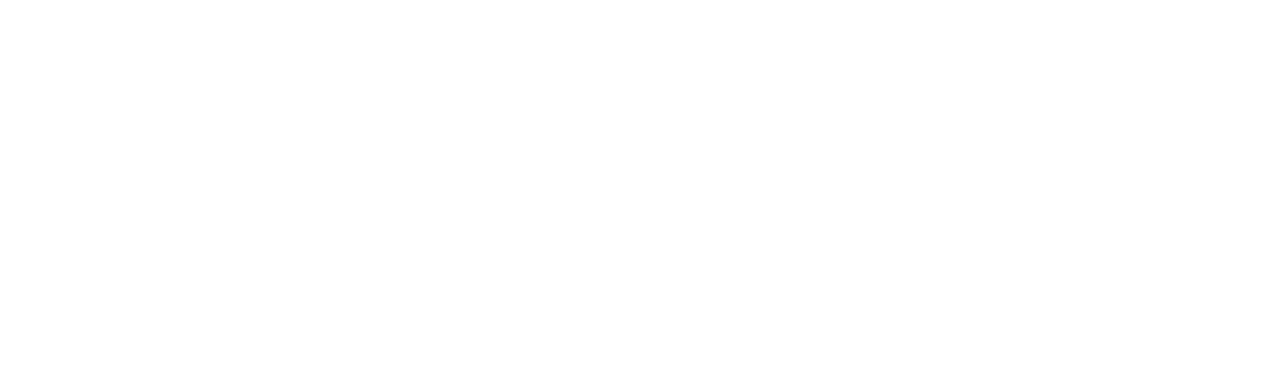
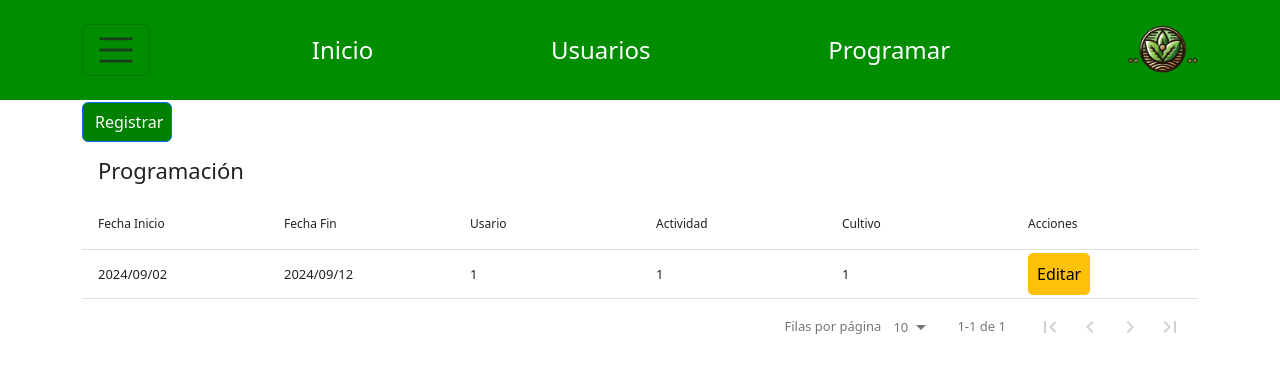
Before and after one commit to Sharit-Vargas07/Atomic, a React (Vite) app in the folder FronendAgroRegister/: page /programacion in a window 1280 px wide. Before the commit this address had no page. Shown: the top 372 px of the page. Built offline with nearby package versions, Linux system fonts and the light colour scheme.

Commit message:
archivo programacion

```diff
--- a/FronendAgroRegister/src/App.jsx
+++ b/FronendAgroRegister/src/App.jsx
@@ -12,6 +12,7 @@
 import { Olvidopasstree } from './pages/OlvidoContrase.jsx';
 import Usuario from './pages/Usuarios.jsx';
 import Reportes from './pages/Reportes.jsx';
+import Programacion from './pages/Programacion.jsx';
 
 
 function App() {
@@ -32,6 +33,7 @@
           <Route path="/Soport" element={<Soporte />} />
           <Route path="/dashboard" element={<Dashboardkev />} />
           <Route path="/reportes" element={<Reportes />} />
+          <Route path="/programacion" element={<Programacion />} />
 
         </Routes>
 
--- a/FronendAgroRegister/src/components/moleculas/Header/NavbarHeader.jsx
+++ b/FronendAgroRegister/src/components/moleculas/Header/NavbarHeader.jsx
@@ -12,7 +12,7 @@
       </button>
       <a className="navbar-brand text-white fs-4 active" href="/dashboard">Inicio</a>
       <a className="navbar-brand text-white fs-4 active" href="/usuarios">Usuarios</a>
-      <a className="navbar-brand text-white fs-4 active" href="#">Programar</a>
+      <a className="navbar-brand text-white fs-4 active" href="/programacion">Programar</a>
       <Image style={{ width: "70px", height: "50px" }} />
     </div>
   </nav>
--- /dev/null
+++ b/FronendAgroRegister/src/pages/Programacion.jsx
@@ -0,0 +1,176 @@
+import React, { useState } from "react";
+import Botones from "../components/atomos/Botones";
+import { Datatable } from "../components/moleculas/Datatable";
+import ModalRecuRegeContrasenia from "../components/organismos/Modal";
+import Header from "../components/organismos/Header/Header";
+import Formulario from '../components/organismos/Formulario.jsx';
+
+function Programacion() {
+  const [showRegistroModal, setShowRegistroModal] = useState(false);
+  const [showActualizacionModal, setShowActualizacionModal] = useState(false);
+  const [registroFormData, setRegistroFormData] = useState({
+    fecha_inicio: "",
+    fecha_fin: "",
+    Usuario: "",
+    Actividad: "",
+    cultivo: ""
+  });
+  const [actualizacionFormData, setActualizacionFormData] = useState({
+    fecha_inicio: "",
+    fecha_fin: "",
+    Usuario: "",
+    Actividad: "",
+    Ciltivo: ""
+  });
+
+  const handleOpenRegistroModal = () => {
+    setShowRegistroModal(true);
+  };
+
+  const handleCloseRegistroModal = () => {
+    setShowRegistroModal(false);
+  };
+
+  const handleOpenActualizacionModal = () => {
+    setShowActualizacionModal(true);
+  };
+
+  const handleCloseActualizacionModal = () => {
+    setShowActualizacionModal(false);
+  };
+
+  const handleRegistroFormSubmit = (event) => {
+    event.preventDefault();
+    console.log("Datos de registro:", registroFormData);
+    setRegistroFormData({
+        fecha_inicio: "",
+        fecha_fin: "",
+        Usuario: "",
+        Actividad: "",
+        cultivo: ""
+    });
+    handleCloseRegistroModal();
+  };
+
+  const handleActualizacionFormSubmit = (event) => {
+    event.preventDefault();
+    console.log("Datos de actualización:", actualizacionFormData);
+    setActualizacionFormData({
+        fecha_inicio: "",
+        fecha_fin: "",
+        Usuario: "",
+        Actividad: "",
+        cultivo: ""
+    });
+    handleCloseActualizacionModal();
+  };
+
+  const camposRegistro = [
+    { name: "fecha_inicio", placeholder: "Fecha Inicio", type: "date" },
+    { name: "fecha_fin", placeholder: "Fecha Fin", type: "date" },
+    { name: "usuario", placeholder: "Usario", type: "number" },
+    { name: "Actividad", placeholder: "Actividad", type: "number" },
+    { name: "cultivo", placeholder: "Cultivo", type: "number" }
+  ];
+
+  const camposActualizacion = [
+    { name: "fecha_inicio", placeholder: "Fecha Inicio", type: "date" },
+    { name: "fecha_fin", placeholder: "Fecha Fin", type: "date" },
+    { name: "usuario", placeholder: "Usario", type: "number" },
+    { name: "Actividad", placeholder: "Actividad", type: "number" },
+    { name: "cultivo", placeholder: "Cultivo", type: "number" }
+  ];
+
+  const columns = [
+    {
+      name: "Fecha Inicio",
+      selector: (row) => row.fecha_inicio,
+      sortable: true,
+    },
+    {
+      name: "Fecha Fin",
+      selector: (row) => row.fecha_fin,
+      sortable: true,
+    },
+    {
+      name: "Usario",
+      selector: (row) => row.Usuario,
+      sortable: true,
+    },
+    {
+      name: "Actividad",
+      selector: (row) => row.Actividad,
+      sortable: true,
+    },
+
+    {
+        name: "Cultivo",
+        selector: (row) => row.cultivo,
+        sortable: true,
+      },
+    {
+      name: "Acciones",
+      cell: (row) => (
+        <button
+          className="btn btn-warning p-2 rounded-lg text-sm font-bold"
+          type="button"
+          onClick={() => handleOpenActualizacionModal()}
+        >
+          Editar
+        </button>
+      ),
+    },
+  ];
+
+  const data = [
+    {
+        fecha_inicio: "2024/09/02",
+        fecha_fin: "2024/09/12",
+        Usuario: "1",
+        Actividad: "1",
+        cultivo: "1"
+    },
+
+  ];
+
+  return (
+    <div style={{ marginTop: "8%" }}>
+      <Header />
+      <div className="container mt-5">
+      <Botones children="Registrar" onClick={() => handleOpenModal("Registrar")} />
+        <Datatable columns={columns} data={data} title="Programación" />
+      </div>
+
+      {/* Modal de Registro */}
+      <ModalRecuRegeContrasenia
+        mostrar={showRegistroModal}
+        cerrarModal={handleCloseRegistroModal}
+        titulo="Registro"
+      >
+        <Formulario
+          campos={camposRegistro}
+          onSubmit={handleRegistroFormSubmit}
+          className="form-registro"
+        />
+    <div className="container mt-5">
+      <Botones children="Registrar" onClick={() => handleOpenModal("Editar")} />
+      </div>
+      </ModalRecuRegeContrasenia>
+
+      {/* Modal de Actualización */}
+      <ModalRecuRegeContrasenia
+        mostrar={showActualizacionModal}
+        cerrarModal={handleCloseActualizacionModal}
+        titulo="Actualización"
+      >
+        <Formulario
+          campos={camposActualizacion}
+          onSubmit={handleActualizacionFormSubmit}
+          className="form-actualizacion"
+        />
+      </ModalRecuRegeContrasenia>
+    </div>
+  );
+}
+
+export default Programacion;
--- a/FronendAgroRegister/src/pages/Usuarios.jsx
+++ b/FronendAgroRegister/src/pages/Usuarios.jsx
@@ -1,110 +1,113 @@
 import React, { useState } from "react";
 import Botones from "../components/atomos/Botones";
+import { Datatable } from "../components/moleculas/Datatable";
 import ModalRecuRegeContrasenia from "../components/organismos/Modal";
-import { TablaFinca } from "../components/organismos/TablaFinca";
 import Header from "../components/organismos/Header/Header";
+import Formulario from '../components/organismos/Formulario.jsx';
 
-function Usuario() {
+function Cultivos() {
   const [showModal, setShowModal] = useState(false);
   const [modalTitle, setModalTitle] = useState("");
-
   const [formData, setFormData] = useState({
-    nombre_variedad: "",
-    nombre_actividad: "",
-    tipo_recurso: "",
-    tiempo: "",
+    fecha_inicio: "",
+    cantidad_sembrada: "",
   });
 
+  const handleOpenModal = (title) => {
+    setShowModal(true);
+    setModalTitle(title);
+  };
+
+  const handleCloseModal = () => {
+    setShowModal(false);
+  };
+
+  const handleFormSubmit = (event) => {
+    event.preventDefault();
+    console.log(formData);
+    setFormData({
+      fecha_inicio: "",
+      cantidad_sembrada: "",
+    });
+    handleCloseModal();
+  };
+
+  const handleInputChange = (event) => {
+    const { name, value } = event.target;
+    setFormData((prevState) => ({
+      ...prevState,
+      [name]: value,
+    }));
+  };
+
+  const handleDesactivarClick = (fechaInicio) => {
+    alert(`¿Quieres desactivar el cultivo con fecha de inicio ${fechaInicio}?`);
+  };
+
   const columns = [
+    { name: "Fecha de inicio", selector: (row) => row.fecha_inicio, sortable: true },
+    { name: "Cantidad Sembrada", selector: (row) => row.cantidad_sembrada, sortable: true },
+    { name: "Estado", selector: (row) => row.estado, sortable: true },
     {
-      name: 'Nombre Usuario',
-      selector: (row) => row.NombreUsuario,
-      sortable: true,
-    },
-    {
-      name: 'Direccion',
-      selector: (row) => row.Direccion,
-      sortable: true,
-    },
-    {
-      name: 'Longitud',
-      selector: (row) => row.Longitud,
-      sortable: true,
-    },
-    {
-      name: 'Latitud',
-      selector: (row) => row.Latitud,
-      sortable: true,
-    },
-    {
-      name: 'Acciones',
-      selector: (row) => row.acciones,
-    },
-  ];
-
-  const data = [
-    {
-      NombreUsuario: 'Yamboro',
-      Direccion: 'Pitalito Huila',
-      Longitud: 1346,
-      Latitud: 394435,
-      acciones: (
+      name: "Acciones",
+      cell: (row) => (
         <div>
-          <button className="btn btn-warning p-2 rounded-lg text-sm font-bold" type="button" onClick={() => handleOpenModal("Editar Usuario")}>
-            Editar
+          <button className="btn btn-danger p-2 rounded-lg text-sm font-bold mt-2" type="button" onClick={() => handleDesactivarClick(row.fecha_inicio)}>
+            Desactivar
+          </button>
+          <br /> {/* Agregar un salto de línea para separar los botones */}
+          <button className="btn btn-warning p-2 rounded-lg text-sm font-bold mt-2" type="button" onClick={() => handleOpenModal("Actualizar")}>
+            Actualizar
           </button>
         </div>
       ),
     },
   ];
 
-  function handleOpenModal(accion) {
-    setShowModal(true);
-    setModalTitle(accion);
-  }
+  const data = [
+    {
+      fecha_inicio: "12/03/2024",
+      cantidad_sembrada: "5",
+      estado: "Activo",
+    },
+    {
+      fecha_inicio: "08/01/2024",
+      cantidad_sembrada: "8",
+      estado: "Activo",
+    },
+  ];
 
-  function handleCloseModal() {
-    setShowModal(false);
-  }
-
-  function handleFormSubmit(event) {
-    event.preventDefault();
-    console.log(formData);
-    setFormData({
-      nombre_variedad: "",
-      nombre_actividad: "",
-      tipo_recurso: "",
-      tiempo: "",
-    });
-    handleCloseModal();
-  }
-
-  function handleInputChange(event) {
-    const { name, value } = event.target;
-    setFormData((prevState) => ({
-      ...prevState,
-      [name]: value,
-    }));
-  }
+  const camposRegistro = [
+    { name: "fecha_inicio", placeholder: "Fecha de inicio", type: "text" },
+    { name: "cantidad_sembrada", placeholder: "Cantidad Sembrada", type: "text" },
+  ];
 
   return (
-    <div style={{ marginTop: '8%' }}>
-        <Header/>
+    <div style={{ marginTop: "8%" }}>
+      <Header />
       <div className="container mt-5">
-        <Botones onClick={() => handleOpenModal("Registrar")} children="Registrar" />
-        <TablaFinca columns={columns} data={data} handleOpenModal={handleOpenModal} />
+        <Botones children="Registrar" onClick={() => handleOpenModal("Registrar")} />
+        <Datatable columns={columns} data={data} title="Usuarios" />
       </div>
 
+      {/* Modal de Cultivos */}
       <ModalRecuRegeContrasenia
-        showModal={showModal}
-        handleCloseModal={handleCloseModal}
-        handleFormSubmit={handleFormSubmit}
-        handleInputChange={handleInputChange}
-        formData={formData}
-        modalTitle={modalTitle}
-      />
+        mostrar={showModal}
+        cerrarModal={handleCloseModal}
+        titulo={modalTitle}
+      >
+        <Formulario
+          campos={camposRegistro}
+          onSubmit={handleFormSubmit}
+          className="form-cultivos"
+        />
+        <Botones
+          children="Registrar"
+          onClick={() => handleFormSubmit()}
+        />
+      </ModalRecuRegeContrasenia>
     </div>
   );
 }
 
-export default Usuario;
+export default Cultivos;
```
